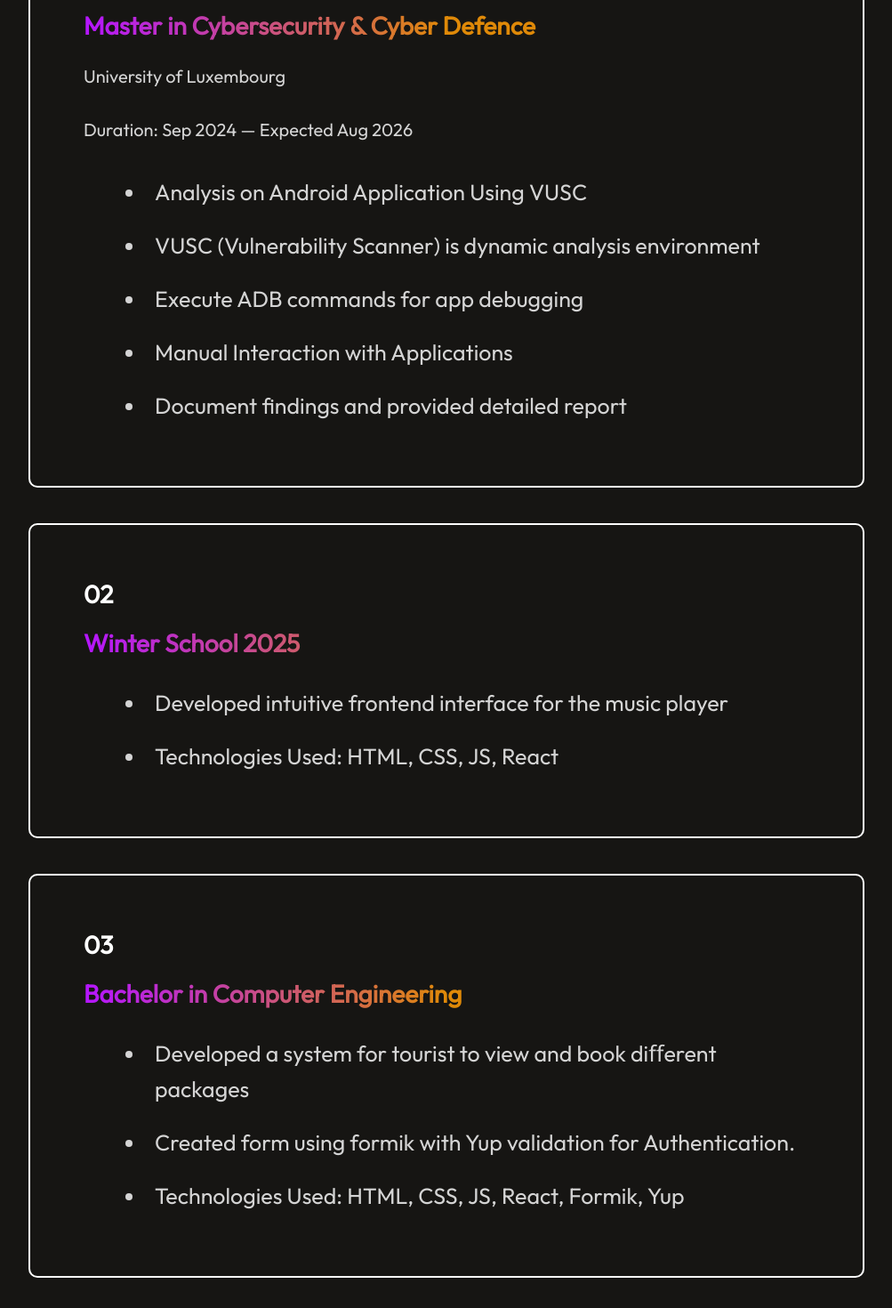
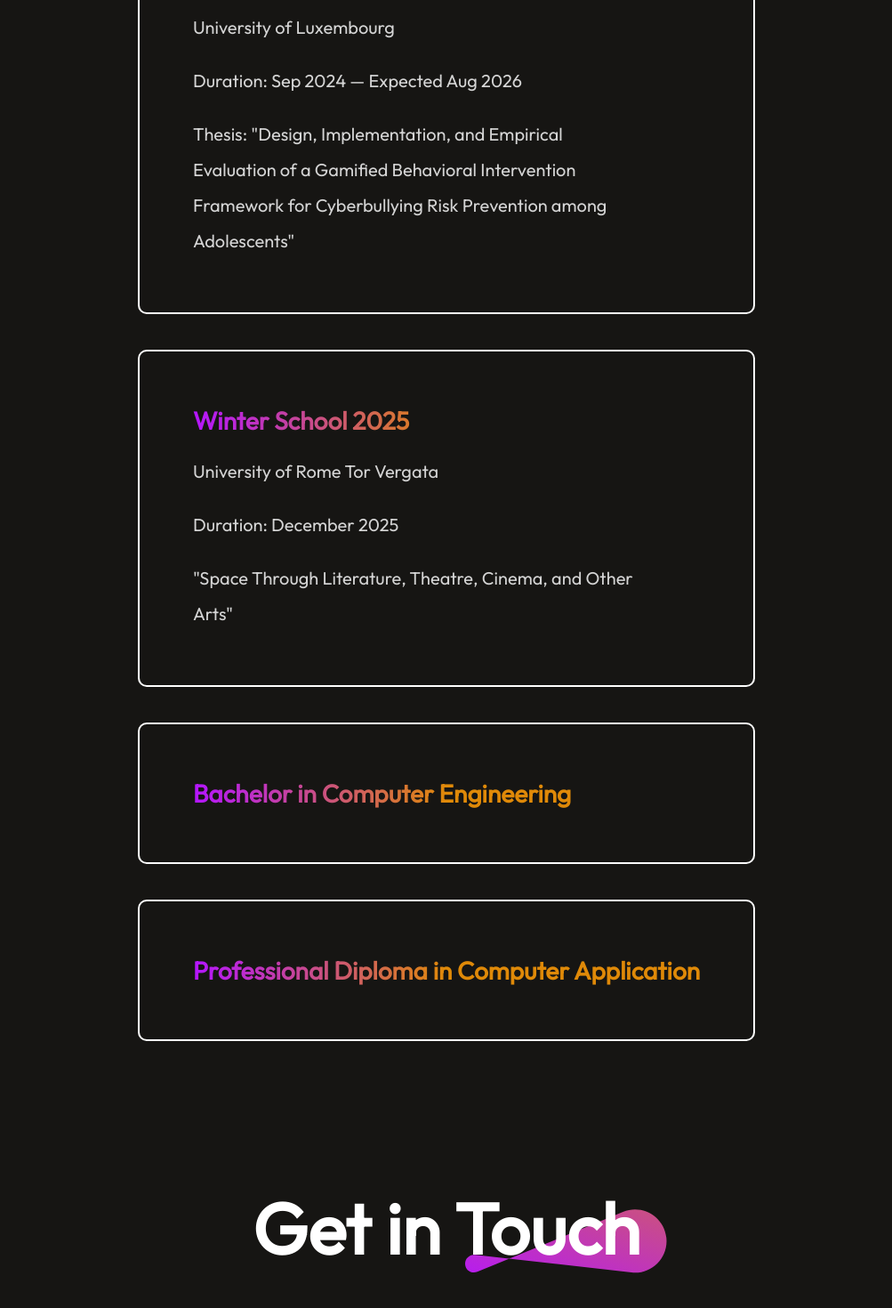
Before and after one commit to shishirpandey18/Portfolio, a React (Vite) app: page / in a window 1280 px wide. Shown: the part 4020-5490 px from the top of the page at 89% size, without its empty margins (138-1141 px from the left). Built offline with nearby package versions, Linux system fonts and the light colour scheme.

Commit message:
Updated Project

```diff
--- a/src/Components/Education/Education.jsx
+++ b/src/Components/Education/Education.jsx
@@ -14,7 +14,7 @@ const education = () => {
       <div className="education-container">
         {Education_Data.map((education, index) => {
           return <div key={index} className="education-format">
-            <h3>{education.s_no}</h3>
+            {/* <h3>{education.s_no}</h3> */}
             <h2>{education.s_name}</h2>
             {education.s_no === "01" && education.duration && (
               <p className="work-duration">University of Luxembourg</p>
@@ -23,30 +23,20 @@ const education = () => {
               <p className="work-duration">Duration: {education.duration}</p>
             )}
             {education.s_no === "01" && (
-              <ul>
-                <li>Analysis on Android Application Using VUSC</li>
-                <li>VUSC (Vulnerability Scanner) is dynamic analysis environment</li>
-                <li>Execute ADB commands for app debugging</li>
-                <li>Manual Interaction with Applications</li>
-                <li>Document findings and provided detailed report</li>
+              <p>Thesis: "Design, Implementation, and Empirical Evaluation of a Gamified Behavioral Intervention Framework for Cyberbullying Risk Prevention among Adolescents"</p>
+            )}
 
-              </ul>
+            {education.s_no === "02" && education.duration && (
+              <p className="work-duration">University of Rome Tor Vergata</p>
+            )}
+            {education.s_no === "02" && education.duration && (
+              <p className="work-duration">Duration: {education.duration}</p>
             )}
             {education.s_no === "02" && (
-              <ul>
-                <li>Developed intuitive frontend interface for the music player</li>
-                <li>Technologies Used: HTML, CSS, JS, React</li>
+              <p>"Space Through Literature, Theatre, Cinema, and Other Arts"</p>
+            )}
 
-              </ul>
-            )}
-            {education.s_no === "03" && (
-              <ul>
-                <li>Developed a system for tourist to view and book diﬀerent packages</li>
-                <li>Created form using formik with Yup validation for Authentication.</li>
-                <li>Technologies Used: HTML, CSS, JS, React, Formik, Yup</li>
 
-              </ul>
-            )}
 
 
 
--- a/src/assets/education_data.js
+++ b/src/assets/education_data.js
@@ -15,6 +15,11 @@ const Education_Data = [
         s_name:"Bachelor in Computer Engineering",
         duration:"2018 — 2023",
     },
+    {
+        s_no:"04",
+        s_name:"Professional Diploma in Computer Application",
+        duration:"2014 — 2015",
+    },
 
 ]
 
```
